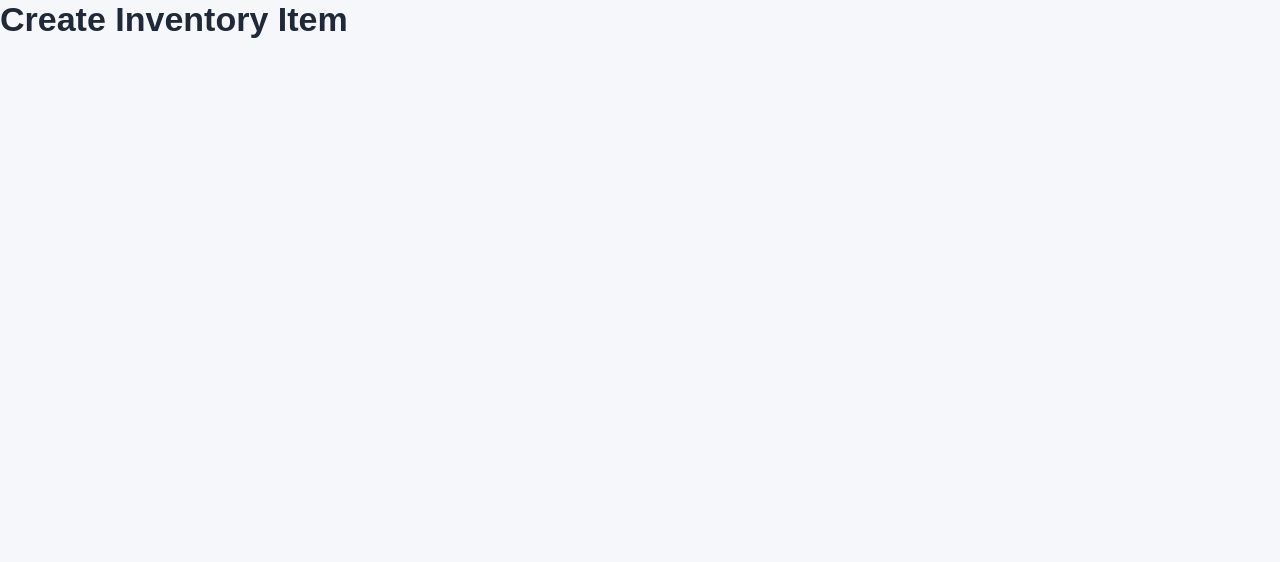
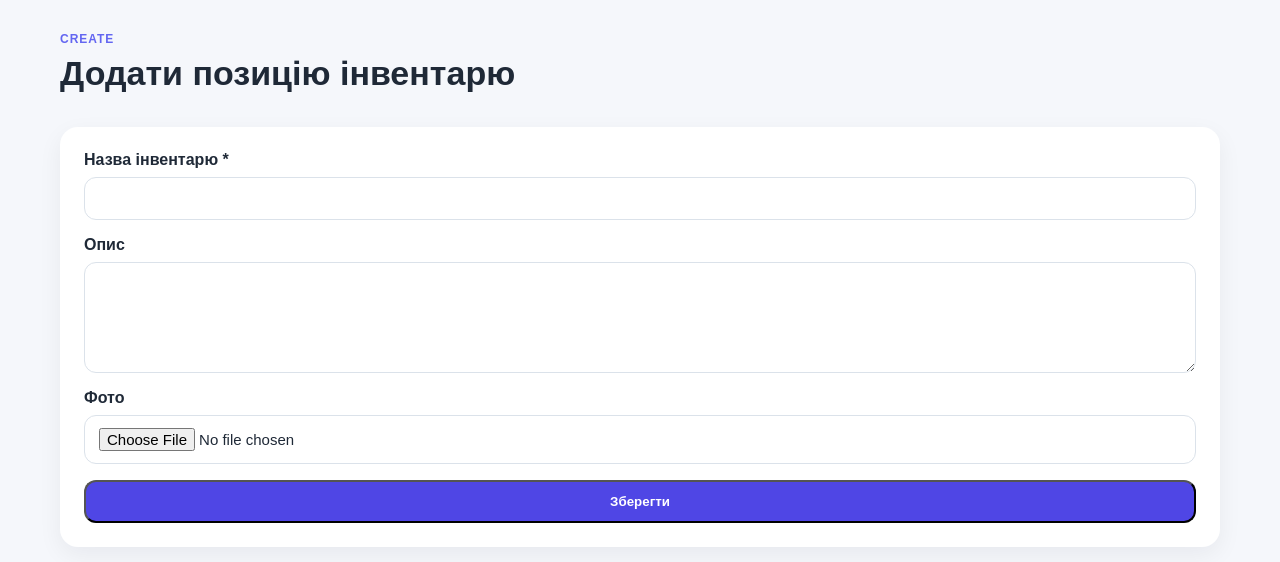
Before and after one commit to chokubb/lab7-8, a React (Vite) app: page /admin/create in a window 1280 px wide. Shown: the top 562 px of the page. Built offline with nearby package versions, Linux system fonts and the light colour scheme.

Commit message:
add create inventory form with validation and image preview

```diff
--- a/src/components/inventory/InventoryForm.jsx
+++ b/src/components/inventory/InventoryForm.jsx
@@ -0,0 +1,73 @@
+import { useState } from "react";
+
+function InventoryForm({ initialData, onSubmit, submitLabel }) {
+  const [inventoryName, setInventoryName] = useState(initialData.inventory_name || "");
+  const [description, setDescription] = useState(initialData.description || "");
+  const [photo, setPhoto] = useState(initialData.photo || "");
+  const [error, setError] = useState("");
+
+  function handleFileChange(event) {
+    const file = event.target.files?.[0];
+    if (!file) return;
+
+    const reader = new FileReader();
+    reader.onloadend = () => {
+      setPhoto(reader.result);
+    };
+    reader.readAsDataURL(file);
+  }
+
+  async function handleSubmit(event) {
+    event.preventDefault();
+
+    if (!inventoryName.trim()) {
+      setError("Поле назви інвентарю є обов’язковим.");
+      return;
+    }
+
+    setError("");
+
+    await onSubmit({
+      inventory_name: inventoryName,
+      description,
+      photo,
+    });
+  }
+
+  return (
+    <form className="inventory-form" onSubmit={handleSubmit}>
+      <label>
+        Назва інвентарю *
+        <input
+          type="text"
+          value={inventoryName}
+          onChange={(e) => setInventoryName(e.target.value)}
+        />
+      </label>
+
+      <label>
+        Опис
+        <textarea
+          rows="5"
+          value={description}
+          onChange={(e) => setDescription(e.target.value)}
+        />
+      </label>
+
+      <label>
+        Фото
+        <input type="file" accept="image/*" onChange={handleFileChange} />
+      </label>
+
+      {photo && <img className="preview-image" src={photo} alt="preview" />}
+
+      {error && <p className="form-error">{error}</p>}
+
+      <button type="submit" className="primary-btn">
+        {submitLabel}
+      </button>
+    </form>
+  );
+}
+
+export default InventoryForm;
--- a/src/index.css
+++ b/src/index.css
@@ -138,3 +138,38 @@ h1 {
     display: none;
   }
 }
+
+.inventory-form {
+  background: white;
+  padding: 24px;
+  border-radius: 18px;
+  box-shadow: 0 8px 24px rgba(15, 23, 42, 0.06);
+  display: flex;
+  flex-direction: column;
+  gap: 16px;
+}
+
+.inventory-form label {
+  display: flex;
+  flex-direction: column;
+  gap: 8px;
+  font-weight: 600;
+}
+
+.inventory-form input,
+.inventory-form textarea {
+  border: 1px solid #dbe2ea;
+  border-radius: 12px;
+  padding: 12px 14px;
+  font-size: 15px;
+}
+
+.preview-image {
+  width: 180px;
+  border-radius: 16px;
+}
+
+.form-error {
+  color: #b91c1c;
+  margin: 0;
+}
--- a/src/pages/AdminInventoryCreate.jsx
+++ b/src/pages/AdminInventoryCreate.jsx
@@ -1,5 +1,31 @@
+import { useNavigate } from "react-router-dom";
+import InventoryForm from "../components/inventory/InventoryForm";
+import { createInventory } from "../services/inventoryApi";
+
 function AdminInventoryCreate() {
-  return <h1>Create Inventory Item</h1>;
+  const navigate = useNavigate();
+
+  async function handleCreate(data) {
+    await createInventory(data);
+    navigate("/admin");
+  }
+
+  return (
+    <div className="page">
+      <div className="page-header">
+        <div>
+          <p className="eyebrow">Create</p>
+          <h1>Додати позицію інвентарю</h1>
+        </div>
+      </div>
+
+      <InventoryForm
+        initialData={{ inventory_name: "", description: "", photo: "" }}
+        onSubmit={handleCreate}
+        submitLabel="Зберегти"
+      />
+    </div>
+  );
 }
 
 export default AdminInventoryCreate;
```
